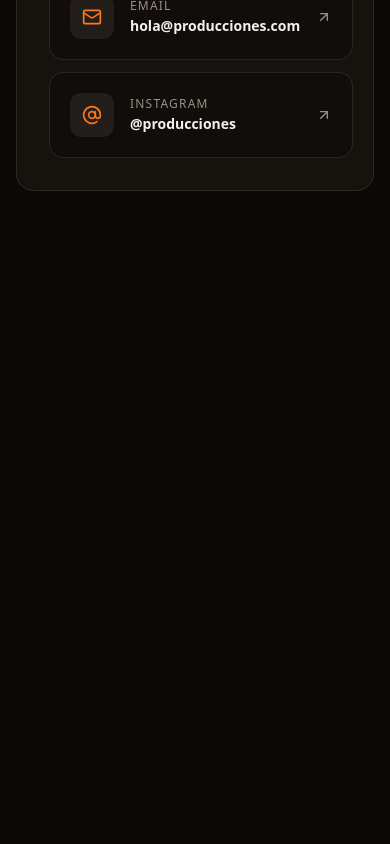
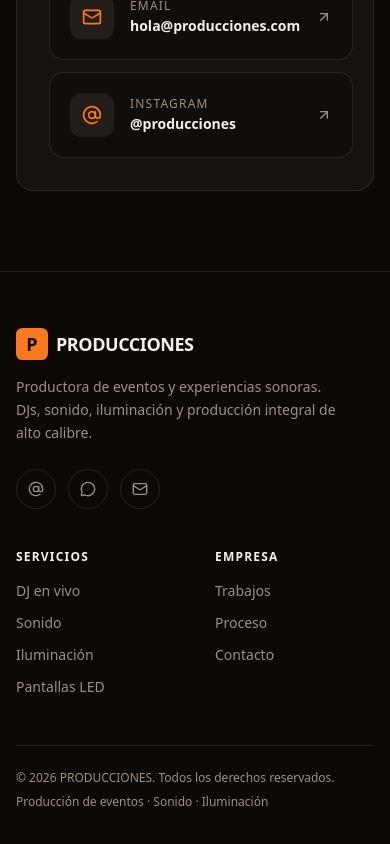
Before and after one commit to MaximoFC/landing-productora, a Next.js app: page / in a window 390 px wide. Shown: the part 6363-7207 px from the top of the page. Before the commit the page ends 6634 px from the top, so only its background shows below. Built offline with nearby package versions, Linux system fonts and the light colour scheme.

Commit message:
footer component created

```diff
--- a/app/page.tsx
+++ b/app/page.tsx
@@ -5,6 +5,7 @@ import Services from "@/components/Services";
 import Works from "@/components/Works";
 import Process from "@/components/Process";
 import Contact from "@/components/Contact";
+import Footer from "@/components/Footer";
 
 export default function Home() {
   return (
@@ -18,6 +19,7 @@ export default function Home() {
         <Process />
         <Contact />
       </main>
+      <Footer />
     </div>
   );
 }
--- /dev/null
+++ b/components/Footer.tsx
@@ -0,0 +1,92 @@
+import { AtSign, MessageCircle, Mail } from 'lucide-react'
+
+export default function SiteFooter() {
+    return (
+        <footer className="border-t border-border">
+            <div className="mx-auto max-w-7xl px-4 py-14 sm:px-6 lg:px-8">
+                <div className="flex flex-col gap-10 md:flex-row md:items-start md:justify-between">
+                    <div className="max-w-sm">
+                        <div className="flex items-center gap-2">
+                            <span className="grid size-8 place-items-center rounded-md bg-primary text-primary-foreground">
+                                <span className="font-display text-lg font-extrabold leading-none">
+                                    P
+                                </span>
+                            </span>
+                            <span className="font-display text-lg font-extrabold tracking-tight">
+                                PRODUCCIONES
+                            </span>
+                        </div>
+                        <p className="mt-4 text-pretty text-sm leading-relaxed text-muted-foreground">
+                            Productora de eventos y experiencias sonoras. DJs, sonido,
+                            iluminación y producción integral de alto calibre.
+                        </p>
+                        <div className="mt-6 flex gap-3">
+                            {[
+                                { icon: AtSign, href: 'https://instagram.com', label: 'Instagram' },
+                                {
+                                    icon: MessageCircle,
+                                    href: 'https://wa.me/5491155550198',
+                                    label: 'WhatsApp',
+                                },
+                                { icon: Mail, href: 'mailto:hola@noctura.studio', label: 'Email' },
+                            ].map(({ icon: Icon, href, label }) => (
+                                <a
+                                    key={label}
+                                    href={href}
+                                    target="_blank"
+                                    rel="noopener noreferrer"
+                                    aria-label={label}
+                                    className="grid size-10 place-items-center rounded-full border border-border text-muted-foreground transition-colors hover:border-primary/50 hover:text-primary"
+                                >
+                                    <Icon className="size-4" />
+                                </a>
+                            ))}
+                        </div>
+                    </div>
+
+                    <div className="grid grid-cols-2 gap-10 sm:gap-16">
+                        <div>
+                            <p className="text-xs font-semibold uppercase tracking-widest text-foreground">
+                                Servicios
+                            </p>
+                            <ul className="mt-4 space-y-3 text-sm text-muted-foreground">
+                                {['DJ en vivo', 'Sonido', 'Iluminación', 'Pantallas LED'].map(
+                                    (item) => (
+                                        <li key={item}>
+                                            <a href="#servicios" className="transition-colors hover:text-foreground">
+                                                {item}
+                                            </a>
+                                        </li>
+                                    ),
+                                )}
+                            </ul>
+                        </div>
+                        <div>
+                            <p className="text-xs font-semibold uppercase tracking-widest text-foreground">
+                                Empresa
+                            </p>
+                            <ul className="mt-4 space-y-3 text-sm text-muted-foreground">
+                                {[
+                                    { label: 'Trabajos', href: '#trabajos' },
+                                    { label: 'Proceso', href: '#proceso' },
+                                    { label: 'Contacto', href: '#contacto' },
+                                ].map((item) => (
+                                    <li key={item.label}>
+                                        <a href={item.href} className="transition-colors hover:text-foreground">
+                                            {item.label}
+                                        </a>
+                                    </li>
+                                ))}
+                            </ul>
+                        </div>
+                    </div>
+                </div>
+
+                <div className="mt-12 flex flex-col gap-2 border-t border-border pt-6 text-xs text-muted-foreground sm:flex-row sm:items-center sm:justify-between">
+                    <p>© {new Date().getFullYear()} PRODUCCIONES. Todos los derechos reservados.</p>
+                    <p>Producción de eventos · Sonido · Iluminación</p>
+                </div>
+            </div>
+        </footer>
+    )
+}
```
